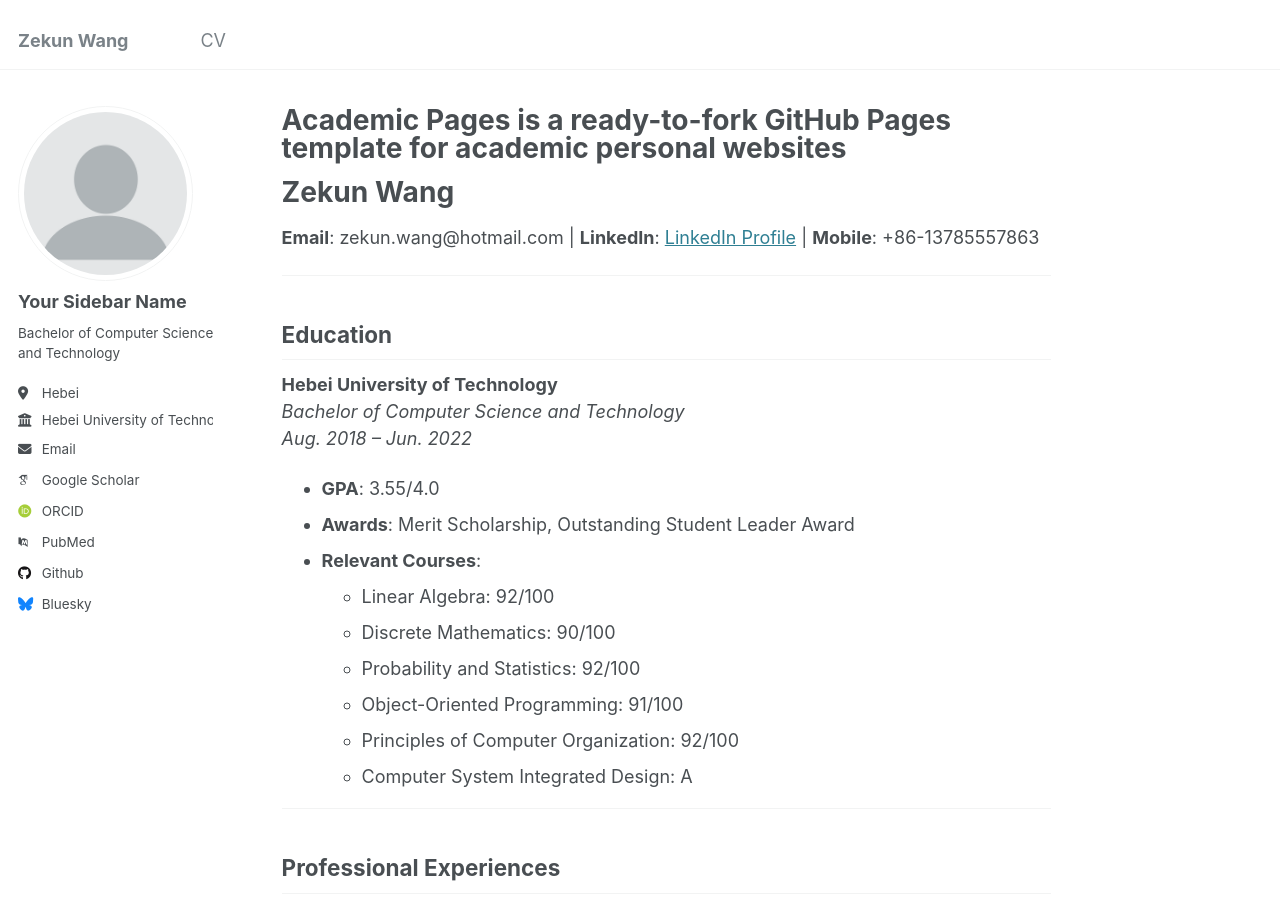
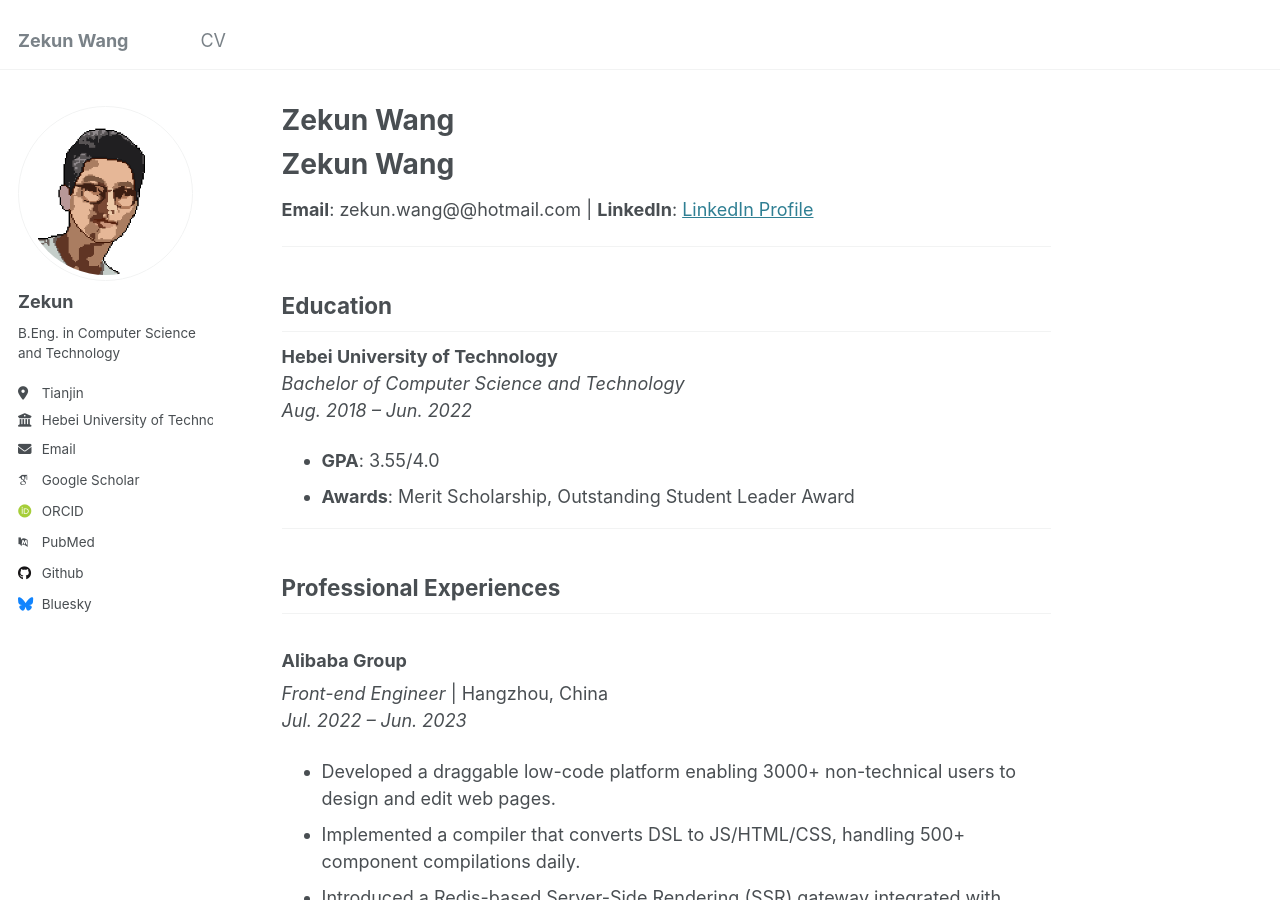
Before and after one commit to voniu/voniu, a Jekyll site: the page built from _pages/about.md, in a window 1280 px wide and 900 px high. Built offline with Jekyll 4.4.1, drawn with Linux system fonts in a browser that asks for light colours; some web fonts are replaced; some of the changed text lies outside the part shown.

Commit message:
info update

```diff
--- a/_config.yml
+++ b/_config.yml
@@ -11,7 +11,7 @@ locale                   : "en-US"
 title                    : "Zekun Wang"
 title_separator          : "-"
 name                     : &name "Zekun Wang"
-description              : &description "personal description"
+description              : &description "Interested in CS and EE"
 url                      : https://voniu.github.io # the base hostname & protocol for your site e.g. "https://[your GitHub username].github.io"
 baseurl                  : "" # the subpath of your site, e.g. "/blog"
 repository               : "academicpages/academicpages.github.io"
@@ -22,13 +22,13 @@ repository               : "academicpages/academicpages.github.io"
 author:
   # Biographic information
   avatar           : "profile.png"
-  name             : "Your Sidebar Name"
+  name             : "Zekun"
   pronouns         : # example: "she/her"
-  bio              : "Bachelor of Computer Science and Technology"
-  location         : "Hebei"
+  bio              : "B.Eng. in Computer Science and Technology"
+  location         : "Tianjin"
   employer         : "Hebei University of Technology"
   uri              : # URL
-  email            : "none@example.org"
+  email            : "zekun.wang#hotmail.com"
 
   # Academic websites
   arxiv            : # URL - Update with the correct link to your profile
@@ -44,12 +44,12 @@ author:
   bitbucket        : # Username - Update with your username on the site
   codepen          : # Username
   dribbble         : # Username
-  github           : "academicpages"
+  github           : "voniu"
   kaggle           : # Username
   stackoverflow    : # User number or user number and name (i.e., use "1" or "1/jeff-atwood")
 
   # Social media
-  bluesky          : "bsky.app" # Replace this with you Bluesky username
+  bluesky          : "" # Replace this with you Bluesky username
   facebook         : # Username
   flickr           : # Username
   foursquare       : # Username
@@ -102,7 +102,7 @@ comments:
     colorscheme          : # "light" (default), "dark"
 staticman:
   allowedFields          : ['name', 'email', 'url', 'message']
-  branch                 : "gh-pages" # "master", "gh-pages"
+  branch                 : "academic" # "master", "gh-pages"
   commitMessage          : "New comment."
   filename               : comment-{@timestamp}
   format                 : "yml"
--- a/_pages/about.md
+++ b/_pages/about.md
@@ -1,6 +1,6 @@
 ---
 permalink: /
-title: "Academic Pages is a ready-to-fork GitHub Pages template for academic personal websites"
+title: "Zekun Wang"
 author_profile: true
 redirect_from:
   - /about/
@@ -8,7 +8,7 @@ redirect_from:
 ---
 
 # Zekun Wang
-**Email**: zekun.wang@hotmail.com | **LinkedIn**: [LinkedIn Profile](https://www.linkedin.com/in/zekun-wang-33ba6626b/) | **Mobile**: +86-13785557863
+**Email**: zekun.wang@@hotmail.com | **LinkedIn**: [LinkedIn Profile](https://www.linkedin.com/in/zekun-wang-33ba6626b/)
 
 ---
 
@@ -18,13 +18,6 @@ redirect_from:
 *Aug. 2018 – Jun. 2022*
 - **GPA**: 3.55/4.0
 - **Awards**: Merit Scholarship, Outstanding Student Leader Award
-- **Relevant Courses**:
-  - Linear Algebra: 92/100
-  - Discrete Mathematics: 90/100
-  - Probability and Statistics: 92/100
-  - Object-Oriented Programming: 91/100
-  - Principles of Computer Organization: 92/100
-  - Computer System Integrated Design: A
 
 ---
 
@@ -88,7 +81,3 @@ redirect_from:
 - **Frameworks and Tools**: ReactJS, NodeJS, Docker, Kubernetes, PyTorch, Linux, Git
 - **Embedded Systems and Hardware**: FPGA, Arduino, RTOS, FatFs, RFID
 - **Interest**: Hardware-Software Co-design
-
-**GitHub**:
-- [E203-SD-FatFs](https://github.com/voniu/E203-SD-FatFs)
-- [E203-spi-enhance](https://github.com/voniu/E203_spi_enhance)
```
Also changed, not shown: images/profile.png, 1 other file.
